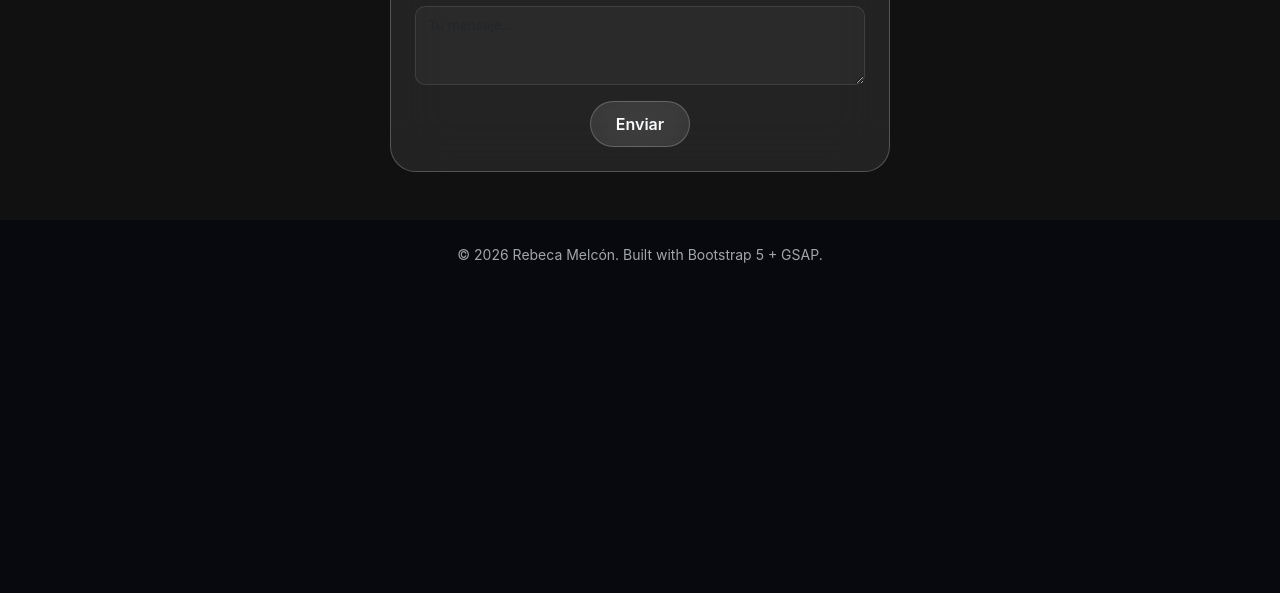
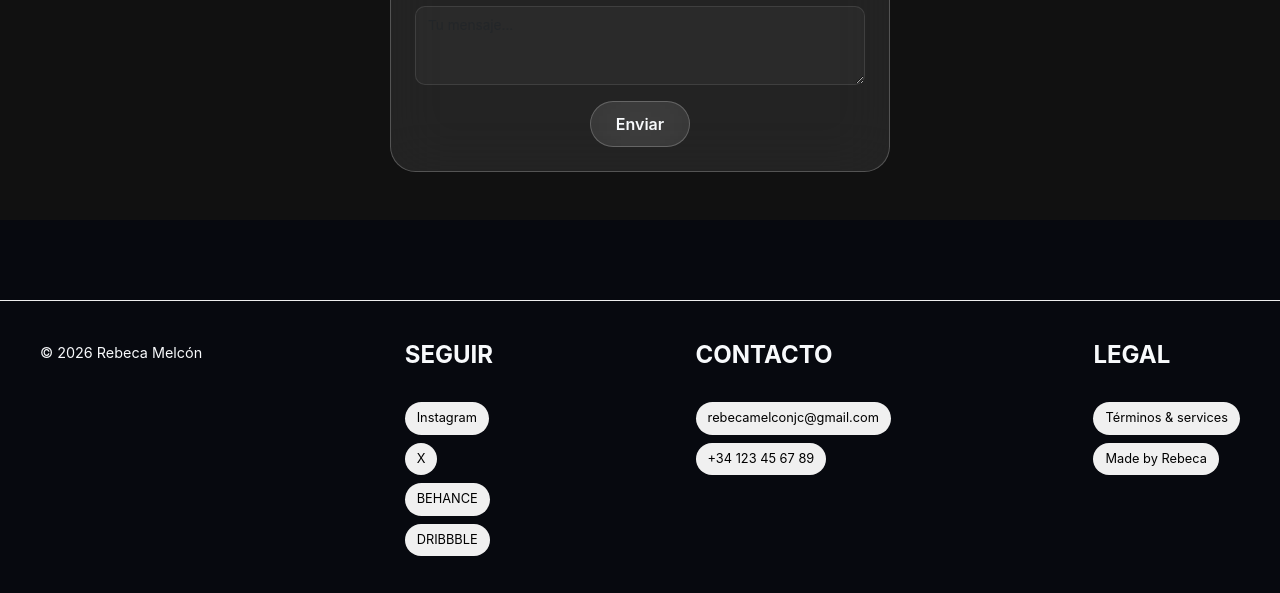
Before and after one commit to rebecameconlop/Portfolio_Template, a plain HTML site: page index.html in a window 1280 px wide. Shown: the part 3148-3741 px from the top of the page. Before the commit the page ends 3439 px from the top, so only its background shows below. Drawn offline with nearby package versions, Linux system fonts and the light colour scheme; a web font is replaced by a local one.

Commit message:
Final - 14:45

```diff
--- a/assets/css/otros.css
+++ b/assets/css/otros.css
@@ -289,14 +289,58 @@ body {
 }
 
 /* --------------------------------------------------------------------------
-   9. UTILITIES
+   9. FOOTER
+   -------------------------------------------------------------------------- */
+
+footer {
+  margin-top: 80px;
+  padding: 40px;
+  border-top: 1px solid #eee;
+  display: flex;
+  flex-direction: column;
+  gap: 40px;
+}
+
+.footer-content {
+  display: flex;
+  flex-wrap: wrap;
+  justify-content: space-between;
+  gap: 24px;
+  font-size: 0.9rem;
+}
+
+.footer-section {
+  display: flex;
+  flex-direction: column;
+  gap: 8px;
+}
+
+.footer-section button {
+  background: #f0f0f0;
+  border: none;
+  border-radius: 20px;
+  padding: 6px 12px;
+  font-size: 0.8rem;
+  cursor: pointer;
+  width: fit-content;
+}
+
+.branding {
+  font-size: 11vw;
+  color: #e0e0e0;
+  text-align: center;
+  font-weight: 100;
+}
+
+/* --------------------------------------------------------------------------
+   10. UTILITIES
    -------------------------------------------------------------------------- */
 .z-1 {
   z-index: 1;
 }
 
 /* --------------------------------------------------------------------------
-   10. ACCESSIBILITY – REDUCED MOTION
+   11. ACCESSIBILITY – REDUCED MOTION
    -------------------------------------------------------------------------- */
 @media (prefers-reduced-motion: reduce) {
   *,
@@ -309,7 +353,7 @@ body {
 }
 
 /* --------------------------------------------------------------------------
-   11. RESPONSIVE
+   12. RESPONSIVE
    -------------------------------------------------------------------------- */
 @media (max-width: 991.98px) {
   .hero-title {
--- a/index.html
+++ b/index.html
@@ -421,12 +421,32 @@
     </main>
 
     <!-- Footer -->
-    <footer class="py-4 text-center text-muted small">
-      <div class="container">
-        <p class="mb-0">
-          &copy; 2026 Rebeca Melcón. Built with Bootstrap 5 + GSAP.
-        </p>
+    <footer>
+      <div class="footer-content">
+        <div>&copy; 2026 Rebeca Melcón</div>
+
+        <div class="footer-section">
+          <h4>SEGUIR</h4>
+          <button>Instagram</button>
+          <button>X</button>
+          <button>BEHANCE</button>
+          <button>DRIBBBLE</button>
+        </div>
+
+        <div class="footer-section">
+          <h4>CONTACTO</h4>
+          <button>rebecamelconjc@gmail.com</button>
+          <button>+34 123 45 67 89</button>
+        </div>
+
+        <div class="footer-section">
+          <h4>LEGAL</h4>
+          <button>Términos & services</button>
+          <button>Made by Rebeca</button>
+        </div>
       </div>
+
+      <div class="branding">REBECA MELCÓN</div>
     </footer>
 
     <!-- Bootstrap JS -->
```
